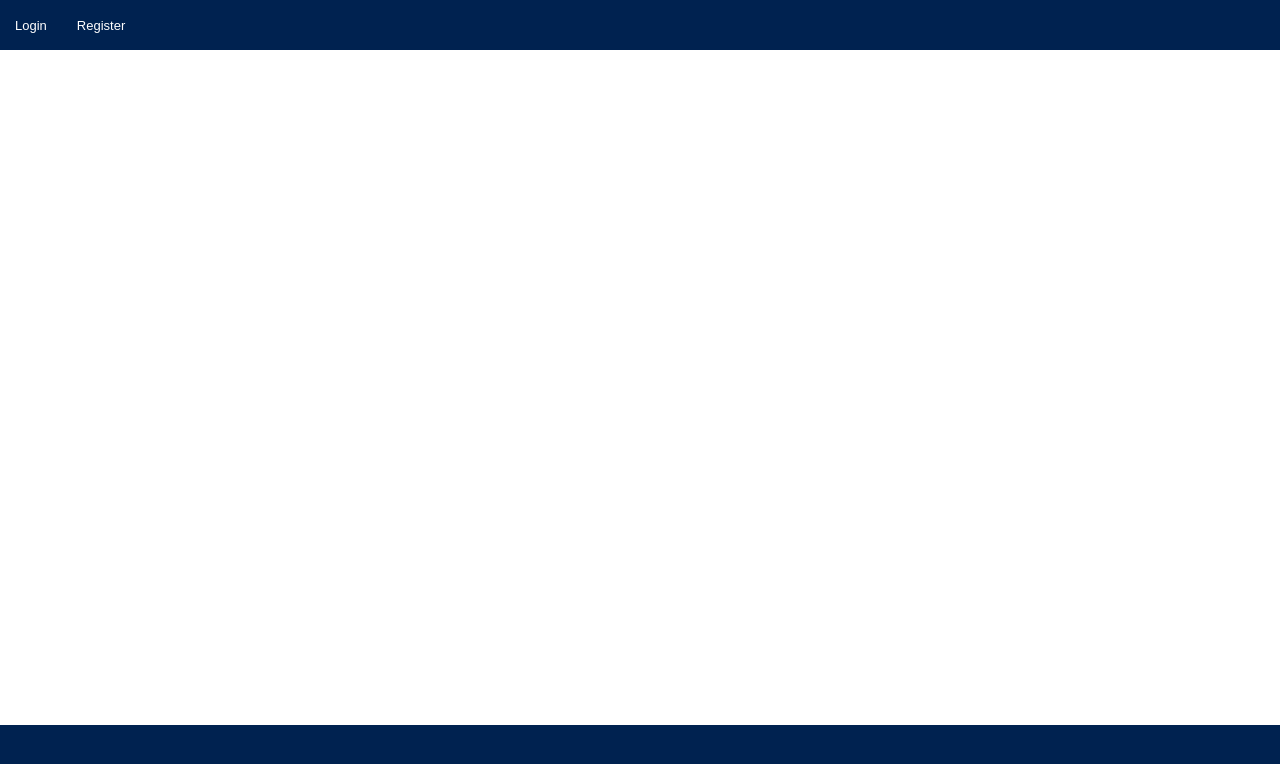
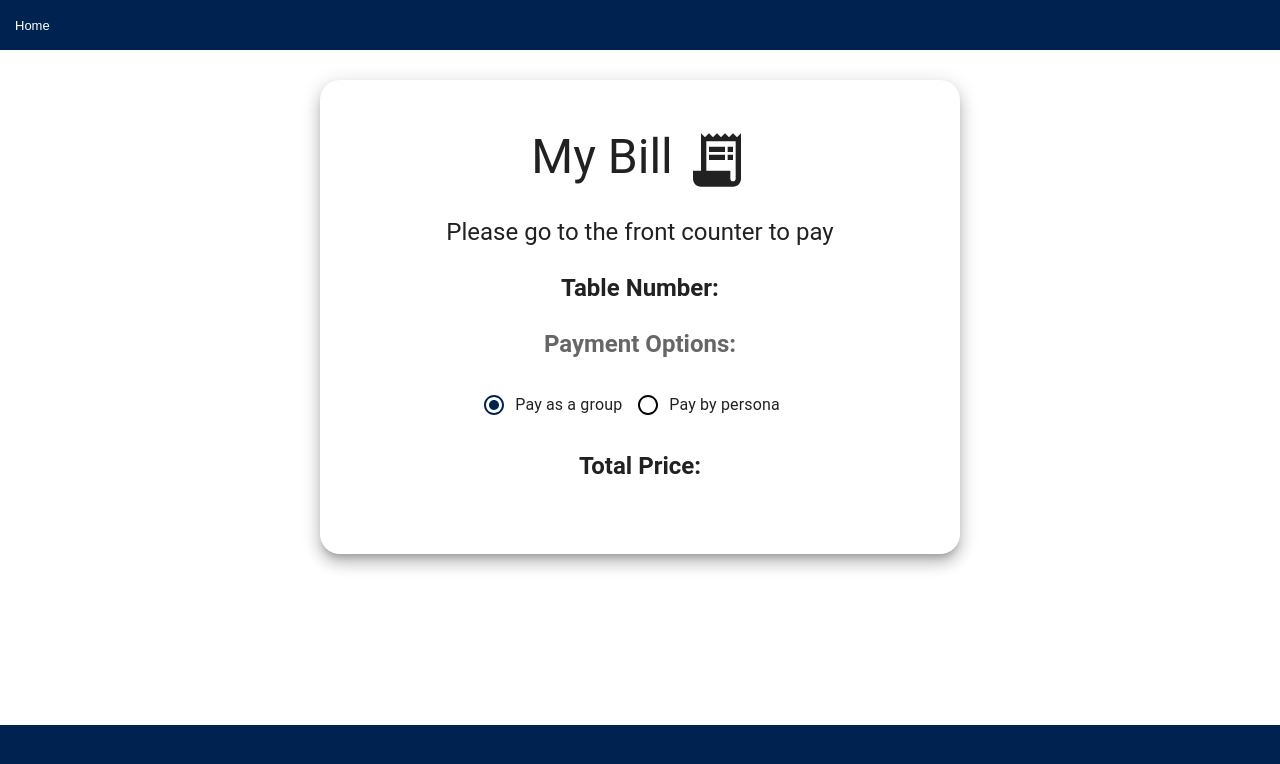
Before and after one commit to JStarL/capstone-project, a React (Create React App) app in the folder frontend/my-app/: page /customer/1/view_order/1/1/pay in a window 1280 px wide. Before the commit this address had no page. Shown: the top 764 px of the page. Built offline with nearby package versions, Linux system fonts and the light colour scheme.

Commit message:
Working on customer payment page

```diff
--- a/frontend/my-app/src/App.jsx
+++ b/frontend/my-app/src/App.jsx
@@ -21,6 +21,7 @@ import { StyledButton } from './pages/CustomerOrStaff';
 import SelectTableNumber from './pages/SelectTableNumber';
 import SearchRestaurant from './pages/SearchRestaurant';
 import CustomerViewOrderPage from './pages/CustomerViewOrderPage';
+import CustomerPayPage from './pages/CustomerPayPage';
 import PersonalisePage from './pages/PersonalisePage';
 import { Typography } from '@mui/material';
 
@@ -128,8 +129,7 @@ function App() {
       <nav>
         <div className='nav-container' sx={{ zIndex: 100, display: 'flex', justifyContent: 'space-between', alignItems: 'center' }}>
           <div className='links-container'>
-            <span className="link"><Link to='/'>Login</Link></span>
-            <span className="link"><Link to='/register'>Register</Link></span>
+            <span className="link"><Link to='/'>Home</Link></span>
           </div>
           {tableNumber ? (<div className='links-container' style={{ marginLeft: 'auto', marginTop: '5px' }}>
             <Typography style={{ color: 'white' }} variant="overline" gutterBottom>Table Number: {tableNumber}</Typography>
@@ -208,6 +208,7 @@ function App() {
             <Route path='/customer/:sessionId/:menuId/:categoryId/:foodId' element={<FoodItemPage />} />
             <Route path='/customer/:sessionId/:menuId/:tableNumber/personalise' element={<PersonalisePage personas={personas} handlePersonas={handlePersonas} setCurrentlySelectedPersonaApp={setCurrentlySelectedPersona} setCurrentlySelectedPersonaAllergies={setCurrentlySelectedPersonaAllergies}/>} />
             <Route path='/customer/:sessionId/view_order/:menuId/:tableNumber' element={<CustomerViewOrderPage />} />
+            <Route path='/customer/:sessionId/view_order/:menuId/:tableNumber/pay' element={<CustomerPayPage />} />
           </Routes>
         </main>
         <footer>
--- a/frontend/my-app/src/components/NewStaffForm.jsx
+++ b/frontend/my-app/src/components/NewStaffForm.jsx
@@ -4,7 +4,7 @@ import makeRequest from '../makeRequest';
 import { StyledButton } from '../pages/CustomerOrStaff';
 import { styled } from '@mui/material';
 
-const StyledRadio = styled(Radio)({
+export const StyledRadio = styled(Radio)({
 	color: 'black', // Replace with your desired color
 	'&.Mui-checked': {
 		color: '#002250', // Replace with your desired color when the radio button is checked
--- /dev/null
+++ b/frontend/my-app/src/pages/CustomerPayPage.jsx
@@ -0,0 +1,40 @@
+import React from 'react';
+import '../App.css';
+import { TextField, Typography, Paper, FormLabel, FormControl, Radio, RadioGroup, FormControlLabel, Snackbar, Alert } from '@mui/material';
+import ReceiptLongIcon from '@mui/icons-material/ReceiptLong';
+import { StyledRadio } from '../components/NewStaffForm';
+
+function CustomerPayPage() {
+	const tableNumber = localStorage.getItem('table_number')
+	const [paymentType, setPaymentType] = React.useState('group')
+
+	return (
+		<div className='login-page' sx={{ alignItems: 'center' }}>
+			<Paper elevation={10} sx={{ p: 6, borderRadius: '20px', width: '50%' }}>
+				<Typography sx={{ mb: 3 }} variant="h3" gutterBottom>
+					My Bill <ReceiptLongIcon sx={{ fontSize: '4rem', verticalAlign: 'middle' }} />
+				</Typography>
+				<Typography sx={{ mb: 3 }} variant="h5" gutterBottom>Please go to the front counter to pay</Typography>
+				<Typography sx={{ mb: 3 }} variant="h5" gutterBottom><b>Table Number:</b> {tableNumber}</Typography>
+				<FormControl>
+					<FormLabel id="payment-type">
+						<Typography sx={{ mb: 3, fontWeight: 'bold' }} variant="h5" gutterBottom>Payment Options:</Typography>
+					</FormLabel>
+					<RadioGroup
+						row
+						aria-labelledby="payment-type"
+						name="row-staff-type-group"
+						value={paymentType}
+						onChange={e => setPaymentType(e.target.value)}
+					>
+						<FormControlLabel value="group" control={<StyledRadio />} label="Pay as a group" />
+						<FormControlLabel value="persona" control={<StyledRadio />} label="Pay by persona" />
+					</RadioGroup>
+				</FormControl>
+				<Typography sx={{ m: 3 }} variant="h5" gutterBottom><b>Total Price:</b></Typography>
+			</Paper>
+		</div>
+	);
+}
+
+export default CustomerPayPage;
--- a/frontend/my-app/src/pages/CustomerViewOrderPage.jsx
+++ b/frontend/my-app/src/pages/CustomerViewOrderPage.jsx
@@ -49,7 +49,7 @@ function CustomerViewOrderPage() {
     makeRequest('/customer/finalise_order', 'POST', body, undefined)
       .then(data => {
         console.log(data);
-        navigate(`/customer/${sessionId}/${menuId}/${tableId}`);
+        navigate(`/customer/${sessionId}/view_order/${menuId}/${tableId}/pay`);
       })
       .catch(e => console.log('Error: ' + e));
   }
@@ -58,8 +58,8 @@ function CustomerViewOrderPage() {
 
 	return (
     <>
-    <div><b>YOUR ORDER</b></div>
-		<div className='view-order-page' style={{ justifywidth: '100%', alignItems:'center' }} sx={{ alignItems: 'center' }}>
+    <Typography className='h4' variant="h4" gutterBottom>Your Order</Typography>
+		<div className='view-order-page' style={{justifywidth: '100%', alignItems:'center' }}ß>
     {orders?.map((order) => (
         <OrderItem
           amount={order.amount}
@@ -74,7 +74,7 @@ function CustomerViewOrderPage() {
         </OrderItem>
       ))}
 		</div>
-    <Typography style={{ padding: '5px', margin: '20px' }}><b>Total: ${totalCost}</b></Typography>
+    <Typography variant="h4" style={{ padding: '5px', margin: '20px' }}><b>Total: ${totalCost}</b></Typography>
     <StyledButton onClick={() => finaliseOrder()} style={{ width: '70%'}}>Finalise Order</StyledButton>
     </>
 	);
--- a/frontend/my-app/src/pages/SelectTableNumber.jsx
+++ b/frontend/my-app/src/pages/SelectTableNumber.jsx
@@ -11,6 +11,9 @@ function SelectTableNumber({ onSuccess }) {
 	const menuId = params.menuId
 	const sessionId = params.sessionId
 	function selectTableNumber() {
+		if (tableNumber === '') {
+			alert('Table Number cannot be empty')
+		}
 		const body = JSON.stringify({
 			'session_id': sessionId,
 			'menu_id': menuId,
@@ -35,11 +38,11 @@ function SelectTableNumber({ onSuccess }) {
 							label="Table Number"
 							type="number"
 							inputProps={{ min: 0 }}
-							sx={{m:2, width: '100%'}}
+							sx={{ m: 2, width: '100%' }}
 							value={tableNumber}
-              				onChange={e => setTableNumber(e.target.value)}
+							onChange={e => setTableNumber(e.target.value)}
 						/>
-						<StyledButton sx={{m:2, width:'100%'}} variant="outlined" onClick={() => selectTableNumber()}>
+						<StyledButton sx={{ m: 2, width: '100%' }} variant="outlined" onClick={() => selectTableNumber()}>
 							Confirm
 						</StyledButton>
 					</Grid>
```
